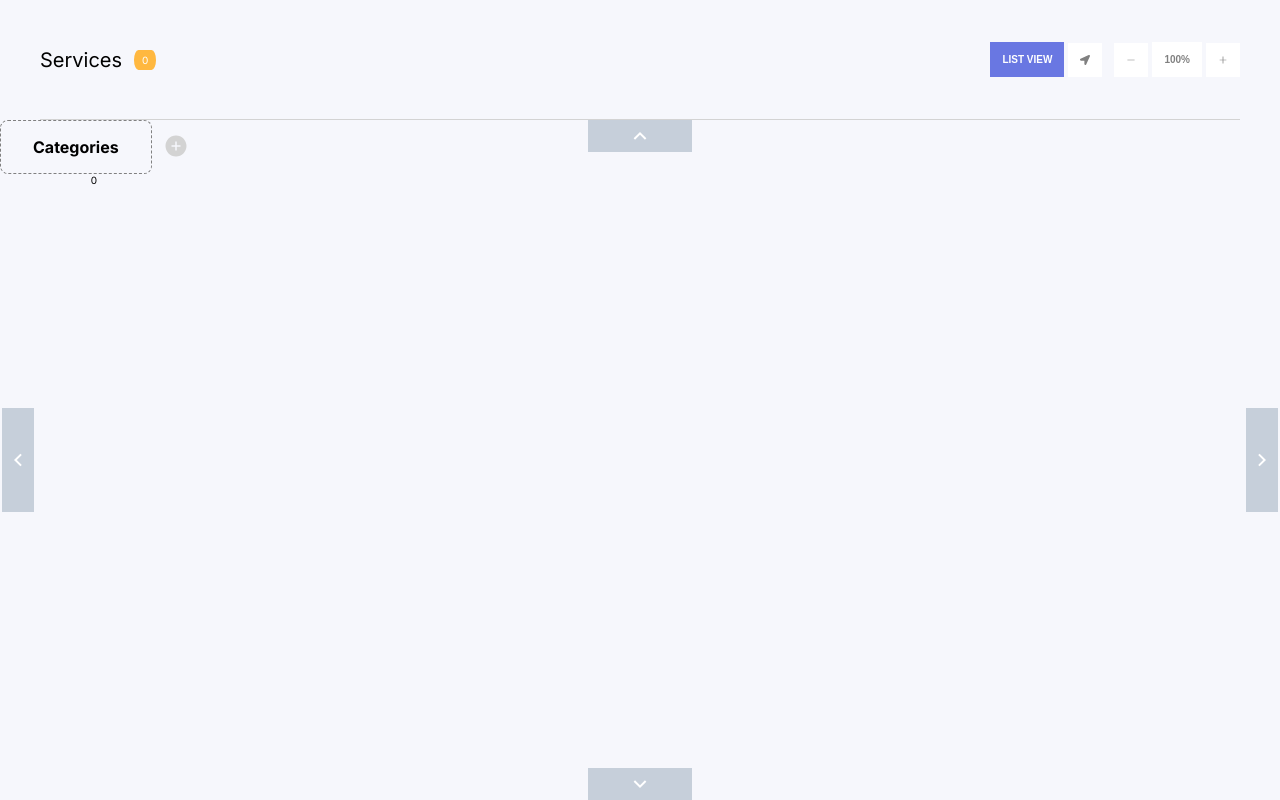
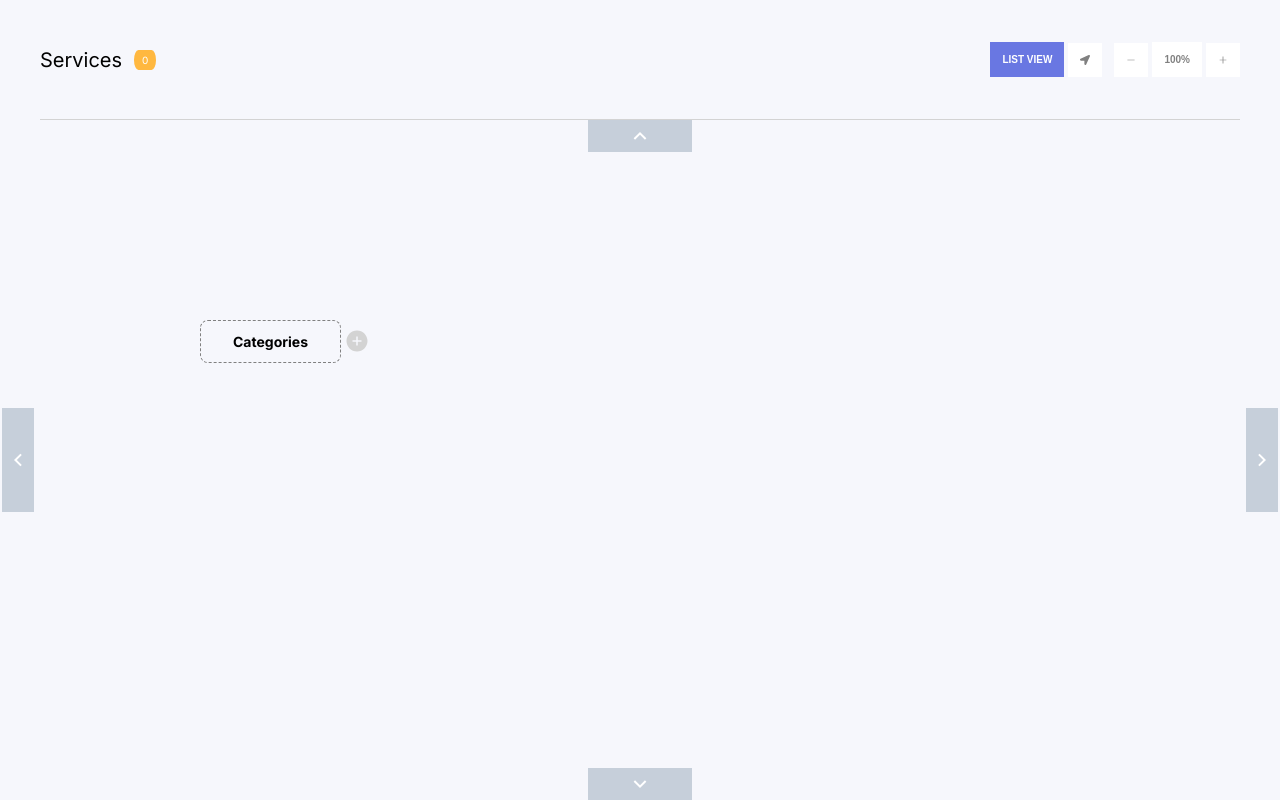
Before and after one commit to AndrewShmorhunGit/abyss, a Next.js app: page / in a window 1280 px wide. Built offline with nearby package versions, Linux system fonts and the light colour scheme.

Commit message:
add basic connection lines

```diff
--- a/src/app/styles/categories.module.scss
+++ b/src/app/styles/categories.module.scss
@@ -8,36 +8,37 @@
 }
 
 .categories {
-  padding: 1.6rem 3.2rem;
+  padding: 1.2rem 3.2rem;
   border: dashed 1px grey;
   border-radius: 0.8rem;
-  font-size: 1.6rem;
+  font-size: 1.4rem;
   font-weight: 700;
 }
 
 .category {
-  padding: 2rem;
+  padding: 1.2rem 3.2rem;
   text-align: center;
-  font-size: 1.2rem;
+  font-size: 1.4rem;
   font-weight: 600;
   border-radius: 0.4rem;
   border: solid 1px grey;
   background-color: orange;
-  width: 16rem;
 }
 
 .input {
   font-weight: 600;
+  font-size: 1.4rem;
   text-align: center;
-  padding: 1.2rem 2.4rem;
+  padding: 1.2rem 3.2rem;
   width: 18rem;
   border: solid lightgrey 1px;
+  border-radius: 0.4rem;
 }
 
 .box {
+  padding: 20rem;
   position: absolute;
   top: 0;
   left: 0;
-  transform: translate(10%, 20%);
   cursor: grab;
 }
--- a/src/components/categories/Categories.tsx
+++ b/src/components/categories/Categories.tsx
@@ -1,77 +1,12 @@
-"use client";
-import { useEffect, useRef } from "react";
-import { CategoriesContainer } from "./CategoriesContainer";
-import { CategoriesBox } from "./CategoriesBox";
 import { CategoriesContent } from "./CategoriesContent";
 import { CategoriesRoot } from "./CategoriesRoot";
+import { DraggableWrapper } from "./DraggableWrapper";
 
 export function Categories() {
-  const containerRef = useRef<HTMLDivElement>(null);
-  const boxRef = useRef<HTMLDivElement>(null);
-
-  const isClicked = useRef<boolean>(false);
-
-  const coords = useRef<{
-    startX: number;
-    startY: number;
-    lastX: number;
-    lastY: number;
-  }>({
-    startX: 0,
-    startY: 0,
-    lastX: 0,
-    lastY: 0,
-  });
-
-  useEffect(() => {
-    if (!boxRef.current || !containerRef.current) return;
-
-    const box = boxRef.current;
-    const container = containerRef.current;
-
-    const onMouseDown = (e: MouseEvent) => {
-      isClicked.current = true;
-      coords.current.startX = e.clientX;
-      coords.current.startY = e.clientY;
-    };
-
-    const onMouseUp = (e: MouseEvent) => {
-      isClicked.current = false;
-      coords.current.lastX = box.offsetLeft;
-      coords.current.lastY = box.offsetTop;
-    };
-
-    const onMouseMove = (e: MouseEvent) => {
-      if (!isClicked.current) return;
-
-      const nextX = e.clientX - coords.current.startX + coords.current.lastX;
-      const nextY = e.clientY - coords.current.startY + coords.current.lastY;
-
-      box.style.top = `${nextY}px`;
-      box.style.left = `${nextX}px`;
-    };
-
-    box.addEventListener("mousedown", onMouseDown);
-    box.addEventListener("mouseup", onMouseUp);
-    container.addEventListener("mousemove", onMouseMove);
-    container.addEventListener("mouseleave", onMouseUp);
-
-    const cleanup = () => {
-      box.removeEventListener("mousedown", onMouseDown);
-      box.removeEventListener("mouseup", onMouseUp);
-      container.removeEventListener("mousemove", onMouseMove);
-      container.removeEventListener("mouseleave", onMouseUp);
-    };
-
-    return cleanup;
-  }, []);
-
   return (
-    <CategoriesContainer forwardedRef={containerRef}>
-      <CategoriesBox forwardedRef={boxRef}>
-        <CategoriesRoot />
-        <CategoriesContent />
-      </CategoriesBox>
-    </CategoriesContainer>
+    <DraggableWrapper>
+      <CategoriesRoot />
+      <CategoriesContent />
+    </DraggableWrapper>
   );
 }
--- a/src/components/categories/CategoriesContent.tsx
+++ b/src/components/categories/CategoriesContent.tsx
@@ -7,10 +7,11 @@ export function CategoriesContent() {
   const { isCategories } = useCategoryForm();
   return (
     <div className="center" style={{ flexDirection: "row", gap: "5rem" }}>
-      {isCategories.length &&
+      {isCategories.length !== 0 &&
         isCategories.map((category: string, index: number) => (
           <Category key={category + index} category={category} />
         ))}
+
       <CategoryForm />
     </div>
   );
--- a/src/components/categories/CategoriesRoot.tsx
+++ b/src/components/categories/CategoriesRoot.tsx
@@ -2,17 +2,27 @@
 import styles from "@/app/styles/categories.module.scss";
 import { BtnPlus } from "./lib/BtnPlus";
 import { useCategoriesContext } from "@/providers/categories.context";
+import { RootConnection } from "./lib/Connections";
 
 export function CategoriesRoot() {
-  const { setIsAddCategory } = useCategoriesContext();
+  const { setIsAddCategory, isCategories } = useCategoriesContext();
   return (
-    <div className="center" style={{ gap: "1.2rem" }}>
+    <div
+      style={{
+        borderBottom: isCategories.length > 1 ? "1px red solid" : "none",
+      }}
+    >
+      <div className="center" style={{ gap: "0.4rem" }}>
+        <div>
           <div className={styles.categories}>Categories</div>
+        </div>
         <BtnPlus
           handler={() => {
             setIsAddCategory(true);
           }}
         />
       </div>
+      <RootConnection />
+    </div>
   );
 }
--- a/src/components/categories/Category.tsx
+++ b/src/components/categories/Category.tsx
@@ -2,11 +2,15 @@ import styles from "@/app/styles/categories.module.scss";
 import { BtnPlus } from "./lib/BtnPlus";
 import { BtnClose } from "./lib/BtnClose";
 import { BtnEdit } from "./lib/BtnEdit";
+import { Connection } from "./lib/Connections";
 
 export function Category({ category }: { category: string }) {
   return (
+    <div style={{ display: "flex", flexDirection: "column" }}>
+      <Connection />
       <div className="space-between" style={{ gap: "0.4rem" }}>
         <div className={styles.category}>{category}</div>
+        <div className="center" style={{ gap: "0.4rem" }}>
           <BtnPlus
             handler={() => {
               console.log("hi");
@@ -23,5 +27,7 @@ export function Category({ category }: { category: string }) {
             }}
           />
         </div>
+      </div>
+    </div>
   );
 }
--- a/src/components/categories/CategoryForm.tsx
+++ b/src/components/categories/CategoryForm.tsx
@@ -3,17 +3,26 @@ import styles from "@/app/styles/categories.module.scss";
 import { BtnClose } from "./lib/BtnClose";
 import { BtnSubmit } from "./lib/BtnSubmit";
 import { useCategoryForm } from "@/hooks/useCategoryForm";
+import { Connection } from "./lib/Connections";
 
 export function CategoryForm() {
-  const { isAddCategory, setIsAddCategory, inputRef, handleSubmit, onChange } =
-    useCategoryForm();
+  const {
+    isAddCategory,
+
+    setIsAddCategory,
+    inputRef,
+    handleSubmit,
+    onChange,
+  } = useCategoryForm();
 
   if (isAddCategory)
     return (
+      <div>
+        <Connection />
         <form
           onSubmit={handleSubmit}
           className="center"
-        style={{ gap: "0.8rem" }}
+          style={{ gap: "0.4rem" }}
         >
           <input
             ref={inputRef}
@@ -27,8 +36,8 @@ export function CategoryForm() {
               setIsAddCategory(false);
             }}
           />
-
           <BtnSubmit />
         </form>
+      </div>
     );
 }
--- /dev/null
+++ b/src/components/categories/DraggableWrapper.tsx
@@ -0,0 +1,14 @@
+"use client";
+import { useDraggableCategories } from "@/hooks/useDraggableCategories";
+import { ReactNode } from "react";
+import { CategoriesBox } from "./CategoriesBox";
+import { CategoriesContainer } from "./CategoriesContainer";
+
+export function DraggableWrapper({ children }: { children: ReactNode }) {
+  const { containerRef, boxRef } = useDraggableCategories();
+  return (
+    <CategoriesContainer forwardedRef={containerRef}>
+      <CategoriesBox forwardedRef={boxRef}>{children}</CategoriesBox>
+    </CategoriesContainer>
+  );
+}
--- a/src/components/categories/lib/BtnClose.tsx
+++ b/src/components/categories/lib/BtnClose.tsx
@@ -5,7 +5,7 @@ export function BtnClose({ handler }: { handler: Function }) {
     <div>
       <AiFillCloseCircle
         size={24}
-        color={"red"}
+        color={"orange"}
         style={{ cursor: "pointer" }}
         onClick={handler}
       />
--- /dev/null
+++ b/src/components/categories/lib/Connections.tsx
@@ -0,0 +1,37 @@
+import { useCategoriesContext } from "@/providers/categories.context";
+
+export function RootConnection() {
+  const { isAddCategory, isCategories } = useCategoriesContext();
+  if (isAddCategory || isCategories.length > 1) {
+    return (
+      <div className="center">
+        <div
+          style={{
+            height: "2rem",
+            width: "1px",
+            background: "lightgray",
+            transform: "translateX(-1.6rem)",
+          }}
+        ></div>
+      </div>
+    );
+  }
+}
+
+export function Connection() {
+  const { isCategories } = useCategoriesContext();
+  if (isCategories.length > 0) {
+    return (
+      <div className="center">
+        <div
+          style={{
+            height: "2rem",
+            width: "1px",
+            background: "lightgray",
+            transform: "translateX(-4rem)",
+          }}
+        ></div>
+      </div>
+    );
+  }
+}
--- /dev/null
+++ b/src/hooks/useDraggableCategories.tsx
@@ -0,0 +1,65 @@
+"use client";
+import { useEffect, useRef } from "react";
+
+export const useDraggableCategories = () => {
+  const containerRef = useRef<HTMLDivElement>(null);
+  const boxRef = useRef<HTMLDivElement>(null);
+
+  const isClicked = useRef<boolean>(false);
+
+  const coords = useRef<{
+    startX: number;
+    startY: number;
+    lastX: number;
+    lastY: number;
+  }>({
+    startX: 0,
+    startY: 0,
+    lastX: 0,
+    lastY: 0,
+  });
+
+  useEffect(() => {
+    if (!boxRef.current || !containerRef.current) return;
+
+    const box = boxRef.current;
+    const container = containerRef.current;
+
+    const onMouseDown = (e: MouseEvent) => {
+      isClicked.current = true;
+      coords.current.startX = e.clientX;
+      coords.current.startY = e.clientY;
+    };
+
+    const onMouseUp = (e: MouseEvent) => {
+      isClicked.current = false;
+      coords.current.lastX = box.offsetLeft;
+      coords.current.lastY = box.offsetTop;
+    };
+
+    const onMouseMove = (e: MouseEvent) => {
+      if (!isClicked.current) return;
+
+      const nextX = e.clientX - coords.current.startX + coords.current.lastX;
+      const nextY = e.clientY - coords.current.startY + coords.current.lastY;
+
+      box.style.top = `${nextY}px`;
+      box.style.left = `${nextX}px`;
+    };
+
+    box.addEventListener("mousedown", onMouseDown);
+    box.addEventListener("mouseup", onMouseUp);
+    container.addEventListener("mousemove", onMouseMove);
+    container.addEventListener("mouseleave", onMouseUp);
+
+    const cleanup = () => {
+      box.removeEventListener("mousedown", onMouseDown);
+      box.removeEventListener("mouseup", onMouseUp);
+      container.removeEventListener("mousemove", onMouseMove);
+      container.removeEventListener("mouseleave", onMouseUp);
+    };
+
+    return cleanup;
+  }, []);
+  return { containerRef, boxRef };
+};
```
Lines whose indentation alone changed are shown as unchanged.
